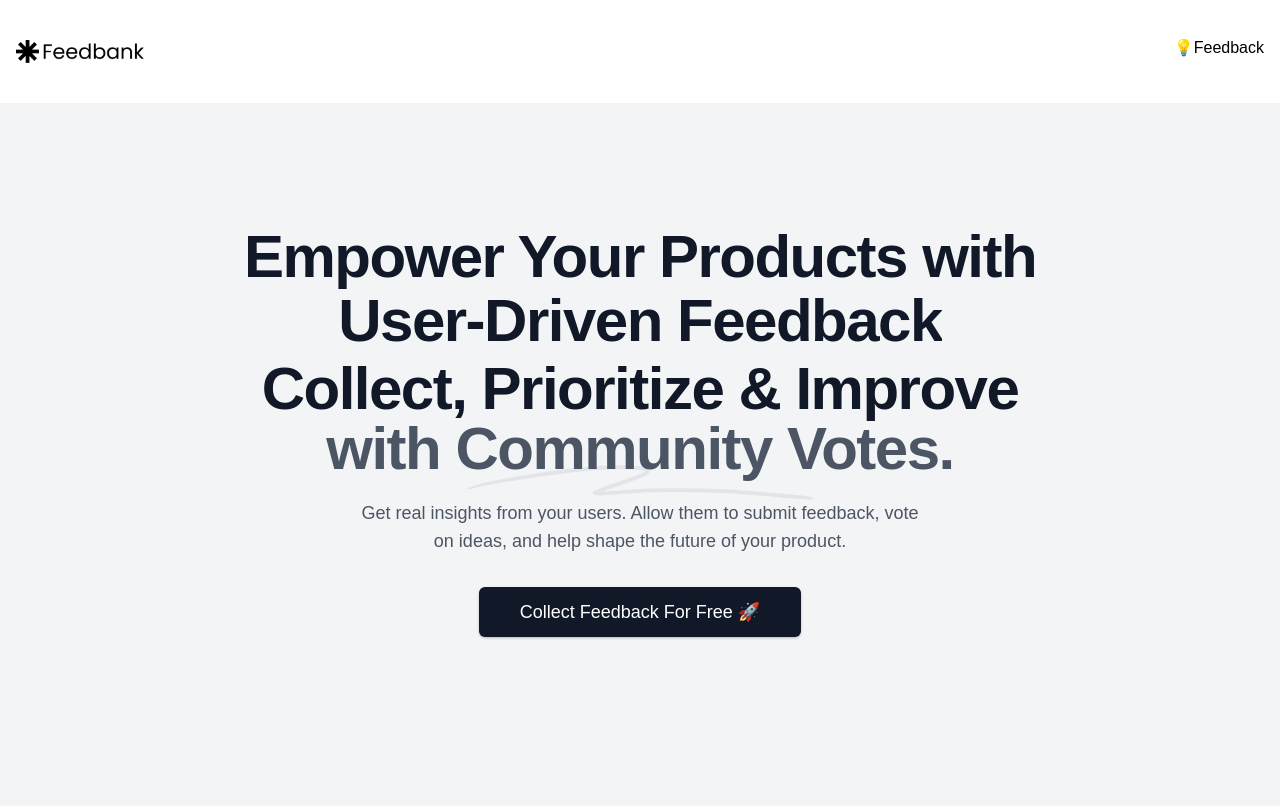
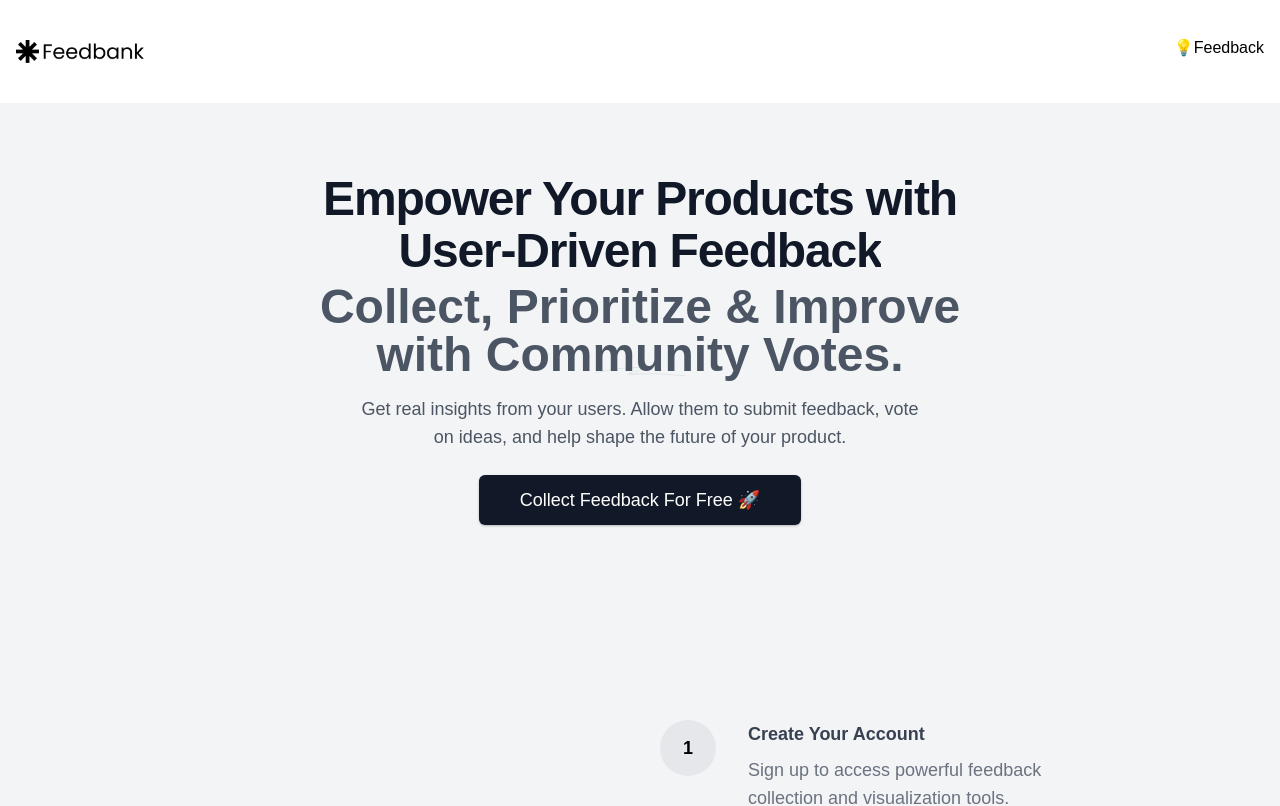
Before and after one commit to BestieeMu/feedbank, a Next.js app: page / in a window 1280 px wide. Shown: the top 806 px of the page. Built offline with nearby package versions, Linux system fonts and the light colour scheme; no server answers.

Commit message:
updated the home page UI

```diff
--- a/app/page.tsx
+++ b/app/page.tsx
@@ -33,42 +33,43 @@ export default function Home() {
             alt="logo"
             width={1200}
             height={500}
-            className=" w-32 h-full"
+            className=" md:w-32 w-28 h-full"
           />
           <div><Link href={"/d/FeedBank"}>💡Feedback</Link></div>
         </div>
       </header>
       {/* the main page */}
-      <div className="flex h-screen justify-center px-4 items-center ">
-        <div className="mx-auto container flex justify-center px-4 sm:px-6 md:mt-16 lg:px-8">
-          <div className="text-center">
-            <h1 className="text-4xl font-extrabold tracking-tight text-gray-900 sm:text-5xl md:text-6xl">
+      <div className="flex min-h-[700px] justify-center items-center px-4 sm:px-6 lg:px-8">
+        <div className="mx-auto w-full max-w-3xl text-center">
+          <h1 className="text-4xl sm:text-3xl md:text-4xl lg:text-5xl font-extrabold tracking-tight text-gray-900 ">
             <span className="block xl:inline">
               <span className="mb-1 block">Empower Your Products with</span>
               <span className="bg-gradient-to-r from-gray-900 to-gray-900 bg-clip-text text-transparent">
                 User-Driven Feedback
               </span>
             </span>
-              <div className="mt-2">
-                Collect, Prioritize & Improve
-                <span className="relative mt-3 whitespace-nowrap text-gray-600">
+          </h1>
+
+          <div className="mt-2 ">
+            <p className="text-gray-600 text-4xl sm:text-3xl md:text-4xl lg:text-5xl font-extrabold">Collect, Prioritize & Improve</p>
+            <div className="relative inline-block">
               <svg
                 aria-hidden="true"
                 viewBox="0 0 418 42"
-                    className="absolute top-3/4 left-0 right-0 m-auto h-[0.58em] w-fit fill-gray-300/50"
+                className="absolute top-3/4 left-0 right-0 mx-auto h-[0.58em] w-fit fill-gray-300/50"
                 preserveAspectRatio="none"
               >
                 <path d="M203.371.916c-26.013-2.078-76.686 1.963-124.73 9.946L67.3 12.749C35.421 18.062 18.2 21.766 6.004 25.934 1.244 27.561.828 27.778.874 28.61c.07 1.214.828 1.121 9.595-1.176 9.072-2.377 17.15-3.92 39.246-7.496C123.565 7.986 157.869 4.492 195.942 5.046c7.461.108 19.25 1.696 19.17 2.582-.107 1.183-7.874 4.31-25.75 10.366-21.992 7.45-35.43 12.534-36.701 13.884-2.173 2.308-.202 4.407 4.442 4.734 2.654.187 3.263.157 15.593-.78 35.401-2.686 57.944-3.488 88.365-3.143 46.327.526 75.721 2.23 130.788 7.584 19.787 1.924 20.814 1.98 24.557 1.332l.066-.011c1.201-.203 1.53-1.825.399-2.335-2.911-1.31-4.893-1.604-22.048-3.261-57.509-5.556-87.871-7.36-132.059-7.842-23.239-.254-33.617-.116-50.627.674-11.629.54-42.371 2.494-46.696 2.967-2.359.259 8.133-3.625 26.504-9.81 23.239-7.825 27.934-10.149 28.304-14.005.417-4.348-3.529-6-16.878-7.066Z"></path>
               </svg>
-                  <span className="relative">with Community Votes.</span>
-                </span>
+              <span className="relative text-gray-600 text-4xl sm:text-3xl md:text-4xl lg:text-5xl font-extrabold">with Community Votes.</span>
             </div>
-            </h1>
-            <p className="mx-auto mt-3 max-w-xl text-lg text-gray-600 sm:mt-5 md:mt-5">
-              Get real insights from your users. Allow them to submit feedback,
-              vote on ideas, and help shape the future of your product.
+          </div>
+
+          <p className="mx-auto mt-4 max-w-xl text-lg text-gray-600">
+            Get real insights from your users. Allow them to submit feedback, vote on ideas, and help shape the future of your product.
           </p>
-            <div className="mt-5 sm:mt-8 sm:flex sm:justify-center">
+
+          <div className="mt-6 sm:flex sm:justify-center">
             <div className="rounded-md shadow">
               {user ? (
                 <Button
@@ -89,7 +90,7 @@ export default function Home() {
           </div>
         </div>
       </div>
-      </div>
+
       <HowItWork />
       <PremiumVisualCTA />
     </>
```
Lines whose indentation alone changed are shown as unchanged.
